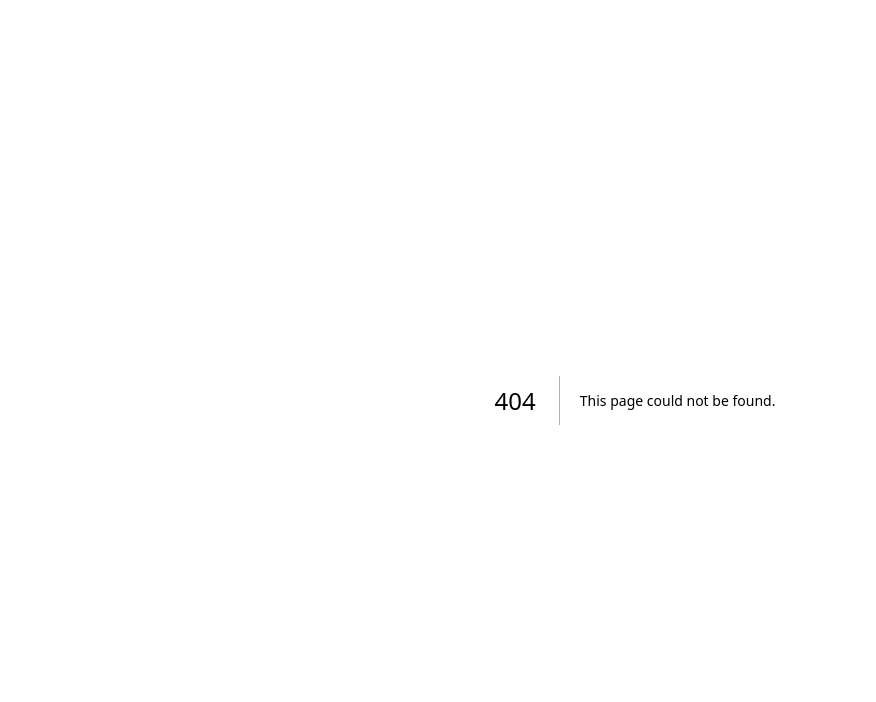
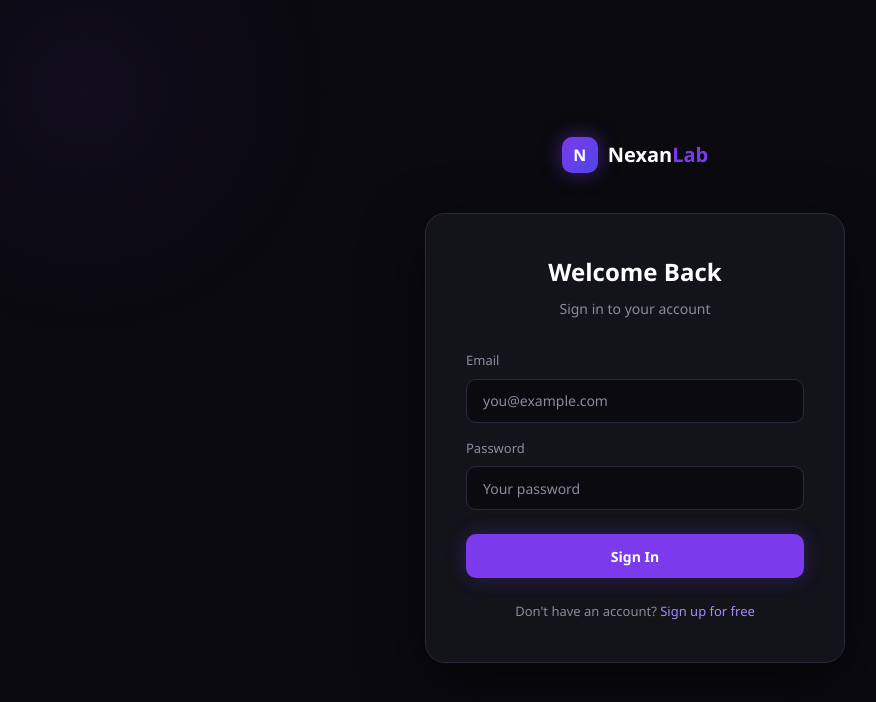
Before and after one commit to NexanLab/nexanlab, a Next.js app: page /login in a window 1280 px wide. Before the commit this address had no page. Shown: the top 702 px of the page, without its empty margins (5-881 px from the left). Built offline with nearby package versions, Linux system fonts and the light colour scheme; no server answers.

Commit message:
fix general error

```diff
--- /dev/null
+++ b/app/components/Header.js
@@ -0,0 +1,44 @@
+'use client'
+
+import Link from 'next/link'
+
+export default function Header({ backHref = '/', backLabel = '← Back to Home' }) {
+  return (
+    <header style={{
+      position: 'sticky', top: 0, zIndex: 40,
+      background: 'rgba(10,10,15,0.9)', backdropFilter: 'blur(12px)',
+      borderBottom: '1px solid #2a2a3a', padding: '0 24px',
+    }}>
+      <div style={{
+        maxWidth: '1280px', margin: '0 auto', height: '64px',
+        display: 'flex', alignItems: 'center', justifyContent: 'space-between',
+      }}>
+        {/* Logo */}
+        <Link href="/" style={{
+          display: 'flex', alignItems: 'center', gap: '10px', textDecoration: 'none',
+        }}>
+          <div style={{
+            width: '32px', height: '32px', borderRadius: '8px',
+            background: 'linear-gradient(135deg, #7c3aed, #4f46e5)',
+            display: 'flex', alignItems: 'center', justifyContent: 'center',
+            fontSize: '14px', fontWeight: '800', color: 'white',
+          }}>N</div>
+          <span style={{ fontSize: '18px', fontWeight: '700', color: 'white' }}>
+            Nexan<span style={{ color: '#7c3aed' }}>Lab</span>
+          </span>
+        </Link>
+
+        {/* Back link */}
+        <Link href={backHref} style={{
+          color: '#8b8ba0', fontSize: '14px', textDecoration: 'none',
+          transition: 'color 0.2s ease',
+        }}
+          onMouseEnter={(e) => e.currentTarget.style.color = 'white'}
+          onMouseLeave={(e) => e.currentTarget.style.color = '#8b8ba0'}
+        >
+          {backLabel}
+        </Link>
+      </div>
+    </header>
+  )
+}
--- a/app/giris/page.js
+++ b/app/login/page.js
@@ -5,14 +5,14 @@ import { supabase } from '../../lib/supabase'
 import Link from 'next/link'
 import { useRouter } from 'next/navigation'
 
-export default function Giris() {
+export default function LoginPage() {
   const [email, setEmail] = useState('')
   const [password, setPassword] = useState('')
   const [loading, setLoading] = useState(false)
   const [error, setError] = useState('')
   const router = useRouter()
 
-  async function girisYap(e) {
+  async function handleLogin(e) {
     e.preventDefault()
     setLoading(true)
     setError('')
@@ -20,7 +20,7 @@ export default function Giris() {
     const { error } = await supabase.auth.signInWithPassword({ email, password })
 
     if (error) {
-      setError('Email veya şifre hatalı.')
+      setError('Invalid email or password. Please try again.')
     } else {
       router.push('/panel')
     }
@@ -65,13 +65,13 @@ export default function Giris() {
           boxShadow: '0 20px 60px rgba(0,0,0,0.5)',
         }}>
           <h1 style={{ color: 'white', fontSize: '24px', fontWeight: '700', marginBottom: '8px', textAlign: 'center' }}>
-            Tekrar Hoş Geldin
+            Welcome Back
           </h1>
           <p style={{ color: '#8b8ba0', fontSize: '14px', textAlign: 'center', marginBottom: '32px' }}>
-            Hesabına giriş yap
+            Sign in to your account
           </p>
 
-          <form onSubmit={girisYap}>
+          <form onSubmit={handleLogin}>
             {error && (
               <div style={{
                 padding: '12px 16px', borderRadius: '10px', marginBottom: '20px',
@@ -90,7 +90,7 @@ export default function Giris() {
                 type="email"
                 value={email}
                 onChange={(e) => setEmail(e.target.value)}
-                placeholder="email@adresin.com"
+                placeholder="you@example.com"
                 required
                 style={{
                   width: '100%', height: '44px', padding: '0 16px',
@@ -102,13 +102,13 @@ export default function Giris() {
 
             <div style={{ marginBottom: '24px' }}>
               <label style={{ display: 'block', color: '#8b8ba0', fontSize: '13px', fontWeight: '500', marginBottom: '8px' }}>
-                Şifre
+                Password
               </label>
               <input
                 type="password"
                 value={password}
                 onChange={(e) => setPassword(e.target.value)}
-                placeholder="Şifren"
+                placeholder="Your password"
                 required
                 style={{
                   width: '100%', height: '44px', padding: '0 16px',
@@ -130,14 +130,14 @@ export default function Giris() {
                 transition: 'all 0.2s ease',
               }}
             >
-              {loading ? 'Giriş yapılıyor...' : 'Giriş Yap'}
+              {loading ? 'Signing in...' : 'Sign In'}
             </button>
           </form>
 
           <p style={{ color: '#8b8ba0', fontSize: '13px', textAlign: 'center', marginTop: '24px' }}>
-            Hesabın yok mu?{' '}
-            <Link href="/kayit" style={{ color: '#a78bfa', textDecoration: 'none', fontWeight: '500' }}>
-              Ücretsiz Kaydol
+            Don't have an account?{' '}
+            <Link href="/register" style={{ color: '#a78bfa', textDecoration: 'none', fontWeight: '500' }}>
+              Sign up for free
             </Link>
           </p>
         </div>
--- a/app/panel/page.js
+++ b/app/panel/page.js
@@ -13,7 +13,7 @@ export default function Dashboard() {
     async function init() {
       const { data: { user } } = await supabase.auth.getUser()
       if (!user) {
-        router.push('/giris')
+        router.push('/login')
         return
       }
       setUser(user)
@@ -33,7 +33,7 @@ export default function Dashboard() {
         display: 'flex', alignItems: 'center', justifyContent: 'center',
         fontFamily: "'Segoe UI', system-ui, sans-serif",
       }}>
-        <p style={{ color: '#8b8ba0' }}>Yükleniyor...</p>
+        <p style={{ color: '#8b8ba0' }}>Loading...</p>
       </div>
     )
   }
@@ -69,8 +69,7 @@ export default function Dashboard() {
         <nav style={{ flex: 1, display: 'flex', flexDirection: 'column', gap: '4px' }}>
           {[
             { icon: '⊞', label: 'Dashboard', href: '/panel', active: true },
-            { icon: '🛠', label: 'Tools', href: '/panel/tools' },
-            { icon: '📊', label: 'Analytics', href: '/panel/analytics' },
+            { icon: '🛠', label: 'Tools', href: '/tools' },
             { icon: '⚙️', label: 'Settings', href: '/panel/settings' },
           ].map((item) => (
             <Link key={item.label} href={item.href} style={{
@@ -118,41 +117,24 @@ export default function Dashboard() {
             Welcome back 👋
           </h1>
           <p style={{ color: '#8b8ba0', fontSize: '15px' }}>
-            Here's what's happening with NexanLab today.
+            Here's an overview of your NexanLab tools.
           </p>
-        </div>
-
-        {/* Stats */}
-        <div style={{ display: 'grid', gridTemplateColumns: 'repeat(3, 1fr)', gap: '16px', marginBottom: '40px' }}>
-          {[
-            { label: 'Total Tools', value: '500+', icon: '🛠', color: '#7c3aed' },
-            { label: 'Categories', value: '50+', icon: '📁', color: '#f59e0b' },
-            { label: 'Monthly Users', value: '10K+', icon: '👥', color: '#10b981' },
-          ].map((stat) => (
-            <div key={stat.label} style={{
-              background: '#13131a', border: '1px solid #2a2a3a',
-              borderRadius: '16px', padding: '24px',
-            }}>
-              <div style={{ fontSize: '28px', marginBottom: '12px' }}>{stat.icon}</div>
-              <div style={{ fontSize: '32px', fontWeight: '800', color: stat.color, marginBottom: '4px' }}>
-                {stat.value}
-              </div>
-              <div style={{ color: '#8b8ba0', fontSize: '13px' }}>{stat.label}</div>
-            </div>
-          ))}
         </div>
 
         {/* Quick Actions */}
         <div style={{ background: '#13131a', border: '1px solid #2a2a3a', borderRadius: '16px', padding: '24px' }}>
           <h2 style={{ color: 'white', fontSize: '18px', fontWeight: '700', marginBottom: '20px' }}>
-            Quick Actions
+            Your AI Tools
           </h2>
           <div style={{ display: 'grid', gridTemplateColumns: 'repeat(2, 1fr)', gap: '12px' }}>
             {[
-              { label: 'Submit a Tool', desc: 'Add a new AI tool to the directory', icon: '➕', href: '/arac-ekle' },
-              { label: 'Browse Tools', desc: 'Explore all AI tools', icon: '🔍', href: '/araclar' },
-              { label: 'Cold Email Generator', desc: 'Generate AI-powered cold emails', icon: '✉️', href: '/tools/cold-email-generator' },
-              { label: 'Account Settings', desc: 'Manage your account', icon: '⚙️', href: '/panel/settings' },
+              { label: 'Cold Email Generator', desc: 'Generate personalized cold emails', icon: '✉️', href: '/tools/cold-email-generator' },
+              { label: 'SEO Title Generator', desc: 'Generate click-worthy SEO titles', icon: '🔍', href: '/tools/ai-seo-title-generator' },
+              { label: 'Ad Copy Generator', desc: 'Generate high-converting ad copy', icon: '📣', href: '/tools/ai-ad-copy-generator' },
+              { label: 'Product Description', desc: 'Generate compelling product descriptions', icon: '🛍️', href: '/tools/ai-product-description-generator' },
+              { label: 'Code Reviewer', desc: 'Get instant AI feedback on your code', icon: '💻', href: '/tools/ai-code-reviewer' },
+              { label: 'Image Prompt Generator', desc: 'Generate prompts for AI image tools', icon: '🎨', href: '/tools/ai-image-prompt-generator' },
+              { label: 'Regex Generator', desc: 'Generate regex patterns in plain English', icon: '⚡', href: '/tools/ai-regex-generator' },
             ].map((action) => (
               <Link key={action.label} href={action.href} style={{
                 display: 'flex', alignItems: 'center', gap: '14px',
--- a/app/kayit/page.js
+++ b/app/register/page.js
@@ -5,7 +5,7 @@ import { supabase } from '../../lib/supabase'
 import Link from 'next/link'
 import { useRouter } from 'next/navigation'
 
-export default function Kayit() {
+export default function RegisterPage() {
   const [email, setEmail] = useState('')
   const [password, setPassword] = useState('')
   const [loading, setLoading] = useState(false)
@@ -13,7 +13,7 @@ export default function Kayit() {
   const [success, setSuccess] = useState(false)
   const router = useRouter()
 
-  async function kayitOl(e) {
+  async function handleRegister(e) {
     e.preventDefault()
     setLoading(true)
     setError('')
@@ -66,10 +66,10 @@ export default function Kayit() {
           boxShadow: '0 20px 60px rgba(0,0,0,0.5)',
         }}>
           <h1 style={{ color: 'white', fontSize: '24px', fontWeight: '700', marginBottom: '8px', textAlign: 'center' }}>
-            Hesap Oluştur
+            Create an Account
           </h1>
           <p style={{ color: '#8b8ba0', fontSize: '14px', textAlign: 'center', marginBottom: '32px' }}>
-            Ücretsiz başla, hemen kullan
+            Free forever. No credit card required.
           </p>
 
           {success ? (
@@ -79,11 +79,11 @@ export default function Kayit() {
               textAlign: 'center',
             }}>
               <div style={{ fontSize: '32px', marginBottom: '12px' }}>✅</div>
-              <p style={{ color: '#34d399', fontWeight: '600', marginBottom: '8px' }}>Kayıt başarılı!</p>
-              <p style={{ color: '#8b8ba0', fontSize: '13px' }}>Email adresine doğrulama linki gönderdik.</p>
+              <p style={{ color: '#34d399', fontWeight: '600', marginBottom: '8px' }}>Account created!</p>
+              <p style={{ color: '#8b8ba0', fontSize: '13px' }}>We sent a confirmation link to your email address.</p>
             </div>
           ) : (
-            <form onSubmit={kayitOl}>
+            <form onSubmit={handleRegister}>
               {error && (
                 <div style={{
                   padding: '12px 16px', borderRadius: '10px', marginBottom: '20px',
@@ -102,7 +102,7 @@ export default function Kayit() {
                   type="email"
                   value={email}
                   onChange={(e) => setEmail(e.target.value)}
-                  placeholder="email@adresin.com"
+                  placeholder="you@example.com"
                   required
                   style={{
                     width: '100%', height: '44px', padding: '0 16px',
@@ -114,13 +114,13 @@ export default function Kayit() {
 
               <div style={{ marginBottom: '24px' }}>
                 <label style={{ display: 'block', color: '#8b8ba0', fontSize: '13px', fontWeight: '500', marginBottom: '8px' }}>
-                  Şifre
+                  Password
                 </label>
                 <input
                   type="password"
                   value={password}
                   onChange={(e) => setPassword(e.target.value)}
-                  placeholder="En az 6 karakter"
+                  placeholder="At least 6 characters"
                   required
                   style={{
                     width: '100%', height: '44px', padding: '0 16px',
@@ -142,15 +142,15 @@ export default function Kayit() {
                   transition: 'all 0.2s ease',
                 }}
               >
-                {loading ? 'Oluşturuluyor...' : 'Hesap Oluştur'}
+                {loading ? 'Creating account...' : 'Create Account'}
               </button>
             </form>
           )}
 
           <p style={{ color: '#8b8ba0', fontSize: '13px', textAlign: 'center', marginTop: '24px' }}>
-            Zaten hesabın var mı?{' '}
-            <Link href="/giris" style={{ color: '#a78bfa', textDecoration: 'none', fontWeight: '500' }}>
-              Giriş Yap
+            Already have an account?{' '}
+            <Link href="/login" style={{ color: '#a78bfa', textDecoration: 'none', fontWeight: '500' }}>
+              Sign in
             </Link>
           </p>
         </div>
--- a/app/sitemap.js
+++ b/app/sitemap.js
@@ -42,5 +42,17 @@ export default function sitemap() {
       changeFrequency: 'weekly',
       priority: 0.8,
     },
+    {
+      url: 'https://www.nexanlab.com/login',
+      lastModified: new Date(),
+      changeFrequency: 'yearly',
+      priority: 0.3,
+    },
+    {
+      url: 'https://www.nexanlab.com/register',
+      lastModified: new Date(),
+      changeFrequency: 'yearly',
+      priority: 0.3,
+    },
   ]
 }
```
